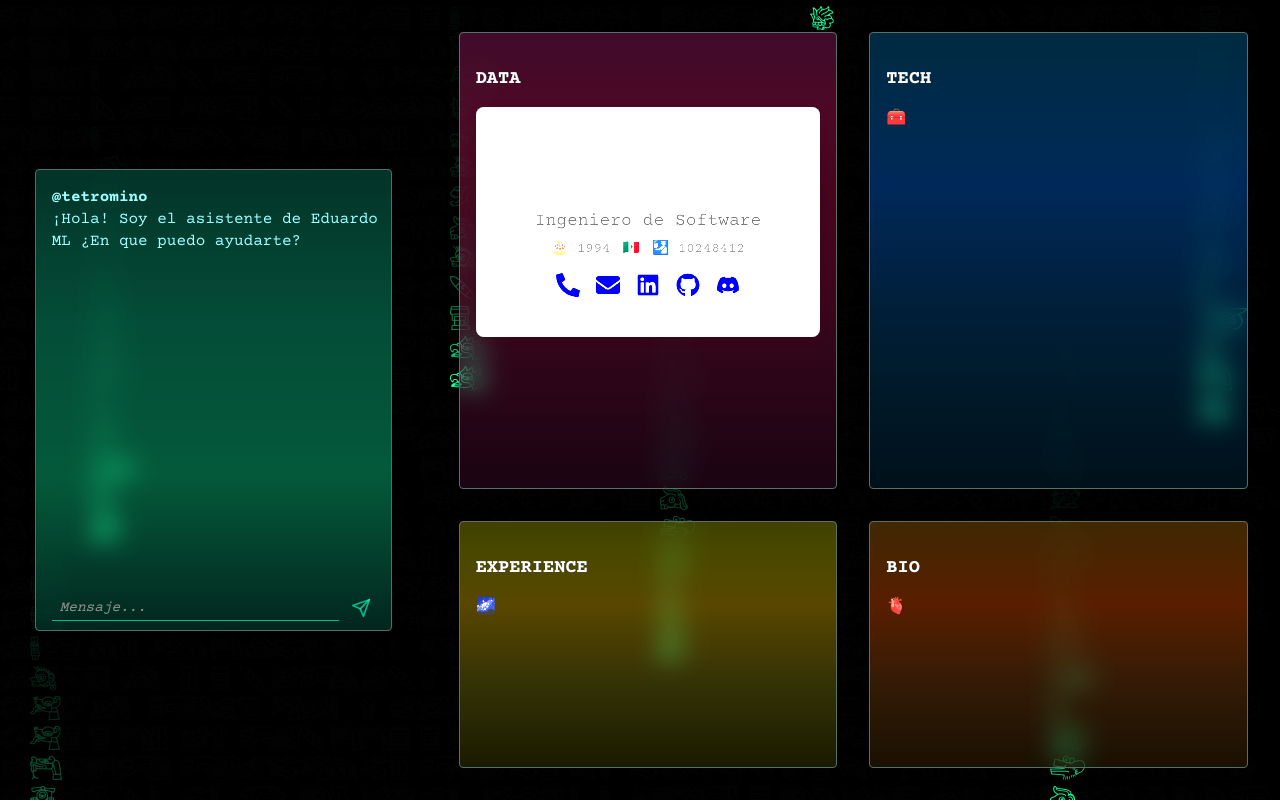
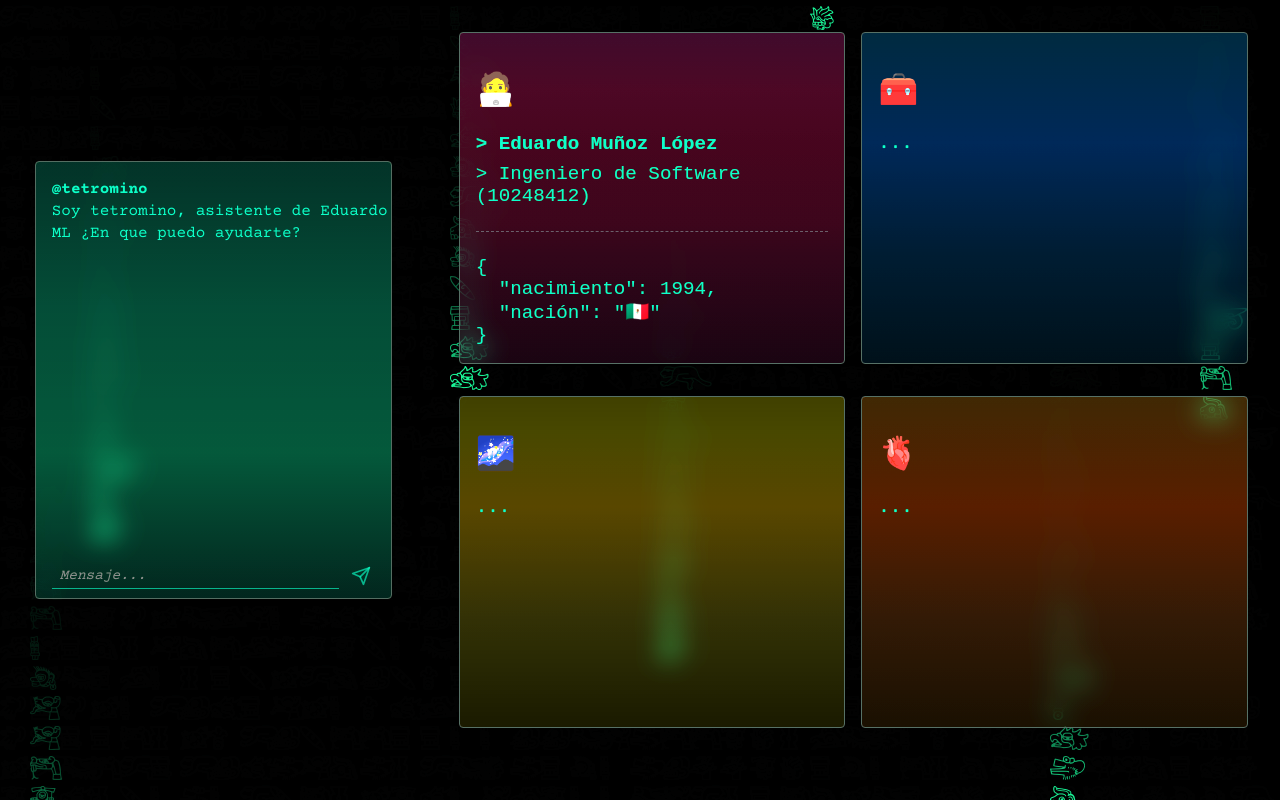
Before and after one commit to eml-bin/eml.run, a Next.js app: page / in a window 1280 px wide. Built offline with nearby package versions, Linux system fonts and the light colour scheme.

Commit message:
Layout v1.2.0

```diff
--- a/src/app/globals.css
+++ b/src/app/globals.css
@@ -2,13 +2,16 @@
   --background: #ffffff;
   --foreground: #171717;
   --white-rgb: rgba(250, 250, 250);
+  --white-rgba-25: rgba(250, 250, 250, 0.25);
+  --white-rgba-50: rgba(250, 250, 250, 0.5);
+  --white-rgba-80: rgba(255, 255, 255, 0.8);
 
   --black-rgba-90: rgba(0, 0, 0, 0.9);
 
   --tearsgreen-rgba-25: rgba(9, 244, 142, 0.25);
   --tearsgreen-rgba-65: rgba(9, 244, 142, 0.65);
   --tearsgreen-rgb: rgb(9, 244, 142);
-  --chatGreen-rgb: rgb(112, 255, 193);
+  --tearsglow-rgb: rgb(0, 255, 145);
 
   --greenGlass-l1: rgba(9, 244, 142, 0.2);
   --greenGlass-l2: rgba(9, 220, 130, 0.3);
@@ -38,6 +41,16 @@
   --glass-blur: blur(12px);
   --glass-border: 1px solid rgb(60, 78, 70);
   --glass-radius: 0.25rem;
+
+  --dashed-separator: 1px dashed var(--white-rgba-25);
+
+  --tears-glow: drop-shadow(0 0 3px var(--tearsglow-rgb))
+    drop-shadow(0 0 7px var(--tearsglow-rgb));
+
+  --window-title-clamp: clamp(1rem, 2.5vw, 3rem);
+  --window-text-clamp: clamp(1rem, 1.5vw, 1.25rem);
+
+  --social-icon-scale: scale(1.3);
 }
 
 @media (prefers-color-scheme: dark) {
@@ -89,6 +102,25 @@ button {
   }
 }
 
+@keyframes typing {
+  from {
+    width: 0;
+  }
+  to {
+    width: 100%;
+  }
+}
+
+@keyframes blink-caret {
+  from,
+  to {
+    border-color: transparent;
+  }
+  50% {
+    border-color: yellow;
+  }
+}
+
 @font-face {
   font-family: "aztek";
   src: url("/aztek.ttf") format("truetype");
--- a/src/app/page.module.css
+++ b/src/app/page.module.css
@@ -55,10 +55,11 @@
     grid-area: windows;
     display: grid;
     grid-template-columns: repeat(2, 1fr);
-    gap: 2rem;
+    grid-template-rows: repeat(2, minmax(0, 1fr));
+    row-gap: 2rem;
+    column-gap: 1rem;
     padding: 2rem;
-    height: 100vh;
-    overflow-y: auto;
+    height: 95vh;
     box-sizing: border-box;
   }
 }
--- a/src/app/page.tsx
+++ b/src/app/page.tsx
@@ -8,23 +8,23 @@ import { DataCard } from "@/layout/Data/Component";
 export default function Home() {
   const windowsData: WindowProps[] = [
     {
-      title: "Data",
+      title: "🧑‍💻",
       children: <DataCard />,
       style: "data",
     },
     {
-      title: "Tech",
-      children: <div>🧰</div>,
+      title: "🧰",
+      children: <div>...</div>,
       style: "tech",
     },
     {
-      title: "Experience",
-      children: <div>🌌</div>,
+      title: "🌌",
+      children: <div>...</div>,
       style: "exp",
     },
     {
-      title: "Bio",
-      children: <div>🫀</div>,
+      title: "🫀",
+      children: <div>...</div>,
       style: "bio",
     },
   ];
--- a/src/components/ChatWindow/ChatWindow.module.css
+++ b/src/components/ChatWindow/ChatWindow.module.css
@@ -43,7 +43,7 @@
 .bubbleApp {
   align-self: flex-start;
   margin-left: 1rem;
-  color: var(--chatGreen-rgb);
+  color: var(--tearsgreen-rgb);
   text-align: left;
 }
 
--- a/src/components/ChatWindow/Component.tsx
+++ b/src/components/ChatWindow/Component.tsx
@@ -13,7 +13,7 @@ export default function ChatWindow() {
   const [messages, setMessages] = useState<Message[]>([
     {
       from: "app",
-      text: "¡Hola! Soy el asistente de Eduardo ML ¿En que puedo ayudarte?",
+      text: "Soy tetromino, asistente de Eduardo ML \n ¿En que puedo ayudarte?",
     },
   ]);
   const [input, setInput] = useState("");
--- a/src/components/DesktopWindow/Component.tsx
+++ b/src/components/DesktopWindow/Component.tsx
@@ -5,7 +5,7 @@ import clsx from "clsx";
 export default function DesktopWindow({ title, children, style }: WindowProps) {
   return (
     <div className={clsx(styles.window, styles[style], "neon-ef")}>
-      <h3>{title.toUpperCase()}</h3>
+      <h1>{title.toUpperCase()}</h1>
       <div>{children}</div>
     </div>
   );
--- a/src/components/DesktopWindow/DesktopWindow.module.css
+++ b/src/components/DesktopWindow/DesktopWindow.module.css
@@ -1,4 +1,6 @@
 .window {
+  min-height: 0;
+  overflow: auto;
   padding: 1rem;
   transition: transform 0.2s ease;
   color: var(--white-rgb);
@@ -7,6 +9,15 @@
   border: var(--glass-border);
   will-change: filter;
   border-radius: var(--glass-radius);
+}
+
+.window > h1 {
+  font-size: var(--window-title-clamp);
+}
+
+.window * {
+  font-size: var(--window-text-clamp);
+  color: var(--tearsgreen-rgb);
 }
 
 .data {
--- a/src/constants/db/data.ts
+++ b/src/constants/db/data.ts
@@ -6,9 +6,11 @@ export const dataSeed = {
     nation: "🇲🇽",
     professionalLicense: "10248412",
   },
-  socialMedia: {
+  contact: {
     mobile: "+52 461-227-5316",
     mail: "edu@eml.run",
+  },
+  socialMedia: {
     linkedin: "https://www.linkedin.com/in/eml9407",
     github: "https://github.com/eml-bin",
     discord: "https://discord.gg/CGRt55wZxa",
--- a/src/layout/Data/Component.tsx
+++ b/src/layout/Data/Component.tsx
@@ -1,3 +1,5 @@
+"use client";
+
 import { dataSeed } from "@/constants/db/data";
 import {
   FaDiscord,
@@ -7,43 +9,80 @@ import {
   FaPhoneAlt,
 } from "react-icons/fa";
 import styles from "./Data.module.css";
+import { useState } from "react";
+import clsx from "clsx";
 
 export const DataCard: React.FC = () => {
-  const { personal, socialMedia } = dataSeed;
+  const { personal, contact, socialMedia } = dataSeed;
+  const [copied, setCopied] = useState<string | null>(null);
+
+  const buildMeta = (personal: { birth: number; nation: string }) => {
+    return { nacimiento: personal.birth, nación: personal.nation };
+  };
+
+  const handleCopy = async (text: string) => {
+    try {
+      await navigator.clipboard.writeText(text);
+      setCopied(text);
+      setTimeout(() => setCopied(null), 2000);
+    } catch (err) {
+      console.error("Error al copiar:", err);
+    }
+  };
 
   return (
     <div className={styles.card}>
-      <section className={styles.personal}>
-        <h1 className={styles.name}>{personal.name}</h1>
-        <p className={styles.role}>{personal.role}</p>
-        <div className={styles.details}>
-          <span className={styles.detailItem}>🎂 {personal.birth}</span>
-          <span className={styles.detailItem}>{personal.nation}</span>
-          <span className={styles.detailItem}>
-            🛂 {personal.professionalLicense}
+      <section className={clsx(styles.section, styles.principal)}>
+        <p className={styles.name}>{personal.name}</p>
+        <p className={styles.role}>
+          {personal.role} ({personal.professionalLicense})
+        </p>
+      </section>
+
+      <hr className={styles.separator} />
+
+      <section className={styles.section}>
+        <pre className={styles.meta}>
+          {JSON.stringify(buildMeta(personal), null, 2)}
+        </pre>
+      </section>
+
+      <hr className={styles.separator} />
+
+      <section className={styles.section}>
+        <div className={styles.contactItem}>
+          <FaPhoneAlt className={styles.icon} />
+          <span
+            onClick={() => handleCopy(contact.mobile)}
+            className={styles.copyText}
+          >
+            {contact.mobile}
+            {copied === contact.mobile && (
+              <span className={styles.copied}> (copiado)</span>
+            )}
+          </span>
+        </div>
+        <div className={styles.contactItem}>
+          <FaEnvelope className={styles.icon} />
+          <span
+            onClick={() => handleCopy(contact.mail)}
+            className={styles.copyText}
+          >
+            {contact.mail}
+            {copied === contact.mail && (
+              <span className={styles.copied}> (copiado)</span>
+            )}
           </span>
         </div>
       </section>
 
+      <hr className={styles.separator} />
+
       <section className={styles.social}>
         <a
-          href={`tel:${socialMedia.mobile}`}
-          className={styles.link}
-          aria-label="Phone"
-        >
-          <FaPhoneAlt />
-        </a>
-        <a
-          href={`mailto:${socialMedia.mail}`}
-          className={styles.link}
-          aria-label="Email"
-        >
-          <FaEnvelope />
-        </a>
-        <a
           href={socialMedia.linkedin}
-          className={styles.link}
           target="_blank"
+          className={clsx(styles.socialLink, styles.linkedin)}
           rel="noopener noreferrer"
           aria-label="LinkedIn"
         >
@@ -51,8 +90,8 @@ export const DataCard: React.FC = () => {
         </a>
         <a
           href={socialMedia.github}
-          className={styles.link}
           target="_blank"
+          className={clsx(styles.socialLink, styles.github)}
           rel="noopener noreferrer"
           aria-label="GitHub"
         >
@@ -60,8 +99,8 @@ export const DataCard: React.FC = () => {
         </a>
         <a
           href={socialMedia.discord}
-          className={styles.link}
           target="_blank"
+          className={clsx(styles.socialLink, styles.discord)}
           rel="noopener noreferrer"
           aria-label="Discord"
         >
--- a/src/layout/Data/Data.module.css
+++ b/src/layout/Data/Data.module.css
@@ -1,79 +1,97 @@
 .card {
-  display: grid;
-  grid-template-rows: auto auto;
+  font-family: monospace;
+  margin: 0 auto;
+  display: flex;
+  flex-direction: column;
   gap: 1rem;
-  padding: 1.5rem;
-  border-radius: 0.5rem;
-  background-color: #fff;
-  box-shadow: 0 2px 8px rgba(0, 0, 0, 0.1);
-  max-width: 320px;
-  margin: 0 auto;
 }
 
-.personal {
-  display: grid;
-  grid-template-rows: auto auto auto;
+.section {
+  display: flex;
+  flex-direction: column;
   gap: 0.5rem;
-  text-align: center;
+}
+
+.principal * {
+  animation: typing 1s steps(30, end) var(--delay) forwards,
+    blink-caret 0.75s step-end var(--delay) infinite;
+}
+
+.principal *::before {
+  content: "> ";
 }
 
 .name {
-  font-size: 1.5rem;
-  font-weight: 700;
+  font-weight: bold;
   margin: 0;
 }
 
 .role {
-  font-size: 1rem;
-  font-weight: 500;
-  color: #555;
   margin: 0;
 }
 
-.details {
-  display: grid;
-  grid-template-columns: repeat(3, auto);
-  justify-content: center;
-  gap: 0.75rem;
-  font-size: 0.875rem;
-  color: #666;
+.meta {
+  white-space: pre-wrap;
+  word-break: break-word;
+  margin: 0;
 }
 
-.detailItem {
-  display: inline-flex;
+.separator {
+  border: none;
+  border-top: var(--dashed-separator);
+  margin: 0.5rem 0;
+}
+
+.contactItem {
+  display: flex;
   align-items: center;
-  gap: 0.25rem;
+  gap: 1rem;
+  cursor: pointer;
+}
+
+.icon {
+  transition: all 0.3s ease;
+}
+
+.icon:hover {
+  filter: var(--tears-glow);
+}
+
+.copyText {
+  transition: color 0.2s ease;
+}
+
+.copyText:hover {
+  filter: var(--tears-glow);
+}
+
+.copied {
+  color: var(--tearsglow-rgb);
+}
+
+.copied:hover {
+  filter: none;
 }
 
 .social {
-  display: grid;
-  grid-auto-flow: column;
-  justify-content: center;
-  gap: 1rem;
+  display: flex;
+  gap: 1.2rem;
+  justify-content: flex-start;
 }
 
-.link {
-  font-size: 1.25rem;
+.socialLink {
   transition: transform 0.2s ease;
 }
 
-.link:hover {
-  transform: scale(1.1);
+.social a {
+  transition: transform 0.2s ease;
 }
 
-/* Responsive breakpoints */
-@media (min-width: 640px) {
-  .card {
-    max-width: 400px;
-    padding: 2rem;
-  }
-  .name {
-    font-size: 1.75rem;
-  }
-  .role {
-    font-size: 1.125rem;
-  }
-  .link {
-    font-size: 1.5rem;
-  }
+.social a:hover {
+  transform: var(--social-icon-scale);
 }
+
+.social a svg {
+  width: 2rem;
+  height: 2rem;
+}
```
